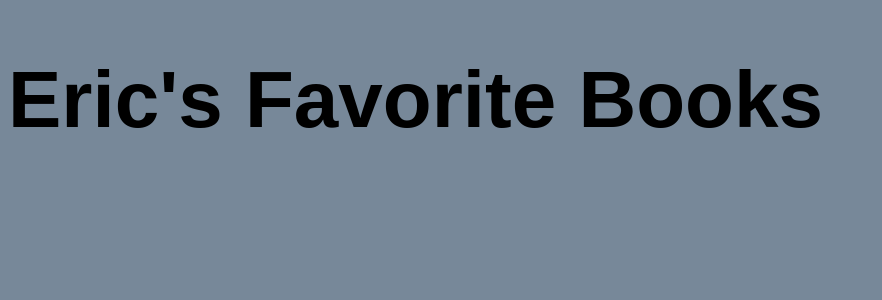
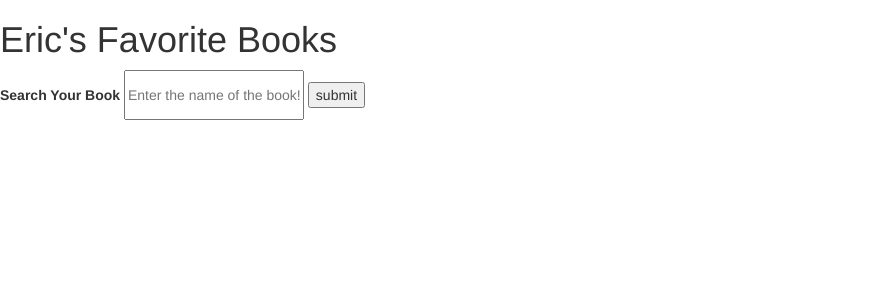
Before and after one commit to joshcortes/hw6Capstone-4351, a Flask app: template templates/index.html in a window 1280 px wide. Shown: the top 300 px of the page, without its empty margins (0-882 px from the left). Run offline with Flask 2, Linux system fonts and the light colour scheme; the template is opened without the code that fills it, so the values that code supplies are empty; some libraries are stand-ins or nearby versions.

Commit message:
first batch of hw7 changes

```diff
--- a/main.py
+++ b/main.py
@@ -1,16 +1,17 @@
 
+import requests
 import flask
+import json
 app = flask.Flask(__name__)
-BOOKS = ["Maze Runner", "Harry Potter",
-         "Goosebumps", "Holes", "The Alchemyst"]
-IMAGES = [
-    "/static/maze.png",
-    "/static/harrypotter.jpg",
-    "/static/goosebumps.jpg",
-    "/static/holes.png",
-    "/static/alchemyst.jpg"
-
-]
+BOOKS = ["The Maze Runner", "Harry Potter and The Sorcerer's Stone",
+         "Goosebumps and Welcome to Horror Land", "Holes", "The Alchemyst and The Secrets of the Immortal Nicholas Flamel"]
+# IMAGES = [
+#     "/static/maze.png",
+#     "/static/harrypotter.jpg",
+#     "/static/goosebumps.jpg",
+#     "/static/holes.png",
+#     "/static/alchemyst.jpg"
+# ]
 
 
 @app.route('/')  # Python decorator
@@ -18,9 +19,28 @@ def index():
 
     return flask.render_template("index.html",
                                  length=len(BOOKS),
-                                 books=BOOKS,
-                                 images=IMAGES,
+                                 books=title,
+                                 images=thumbnail,
                                  )
 
 
+API_KEY = "AIzaSyDNWM1nYm-SZPUhpCCd5Ovn0Zlyw_EGyjQ"
+
+
+bookz_list = ["The Maze Runner", "Harry Potter and The Sorcerer's Stone",
+              "Goosebumps and Welcome to Horror Land", "Holes", "The Alchemyst and The Secrets of the Immortal Nicholas Flamel"]
+title = []
+thumbnail = []
+for query in bookz_list:
+    response = requests.get("https://www.googleapis.com/books/v1/volumes",
+                            params={"q": query, "key": API_KEY})
+    response_json = response.json()
+    title.append(response_json["items"][0]
+                 ["volumeInfo"]["title"])
+    thumbnail.append(response_json["items"][0]["volumeInfo"]
+                     ["imageLinks"]["thumbnail"])
+    bookz_list = ["The Maze Runner", "Harry Potter and The Sorcerer's Stone",
+                  "Goosebumps and Welcome to Horror Land", "Holes", "The Alchemyst and The Secrets of the Immortal Nicholas Flamel"]
+
+
 app.run()
--- a/static/style.css
+++ b/static/style.css
@@ -2,6 +2,10 @@ body{
     background-color: lightslategray;
     font-family: Arial;
     font-size: 40px;
+}
+input{
+    width: 180px;
+    height: 50px;
 }
 ol li{
     font-size: 24;
--- a/templates/index.html
+++ b/templates/index.html
@@ -9,6 +9,43 @@
 </head>
 <body>
     <h1>Eric's Favorite Books</h1>
+    <div class="search-bar">
+        <form action="search.html" method="GET">
+            <label for="Search" >Search Your Book</label>
+            <input type="text" placeholder="Enter the name of the book!">
+            <button type="submit">submit</button>
+    </form>
+    </div>
+    <link href="https://maxcdn.bootstrapcdn.com/bootstrap/3.4.0/css/bootstrap.min.css" rel="stylesheet"/>
+
+<script src="http://code.jquery.com/jquery-2.1.4.min.js"></script>
+<script>
+    $(document).ready(function(){
+
+var api_key = "AIzaSyDNWM1nYm-SZPUhpCCd5Ovn0Zlyw_EGyjQ";
+$.ajax({
+    url: 'https://www.googleapis.com/books/v1/volumes?q=search-terms',
+    type: 'GET',
+    dataType: "json",
+    headers: {
+        'Authorization' : 'Bearer ' + api_key
+    },
+    success: function(data) {
+        console.log(data);
+        $.each(data,function(i,item){
+           //var len = item.items.length;
+           //for(var i=0;i < len;i++){}
+           $.each(item.items,function(i,tmp){
+              console.log(tmp.images[0].url);
+
+              $(".img1").append("<img src='"+tmp.images[0].url+"' />");
+              $(".img2").append("<img src='"+tmp.images[1].url+"' />");
+              $(".img3").append("<img src='"+tmp.images[2].url+"' />");
+           });
+        });
+    }
+});
+</script>
     <ol>
         {%for i in range(0, length)%}
             <div style="display:grid; grid-template-columns:2fr 2fr; column-gap:100px;">
```
